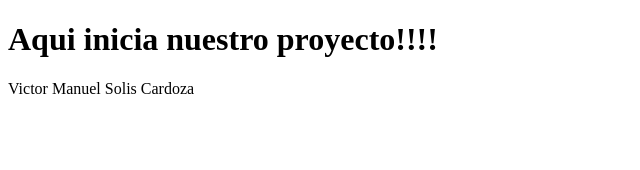
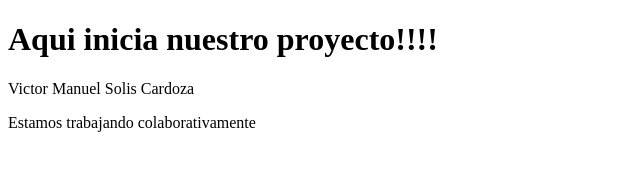
Before and after one commit to AleMaquedaGit/excercise, a plain HTML site: page index.html in a window 1280 px wide. Shown: the whole page, without its empty margins (0-640 px from the left). Drawn offline with Linux system fonts and the light colour scheme.

Commit message:
agregue un parrafo

```diff
--- a/index.html
+++ b/index.html
@@ -8,5 +8,7 @@
   <body>
     <h1>Aqui inicia nuestro proyecto!!!!</h1>
     <p>Victor Manuel Solis Cardoza</p>
+
+    <p>Estamos trabajando colaborativamente</p>
   </body>
 </html>
```
